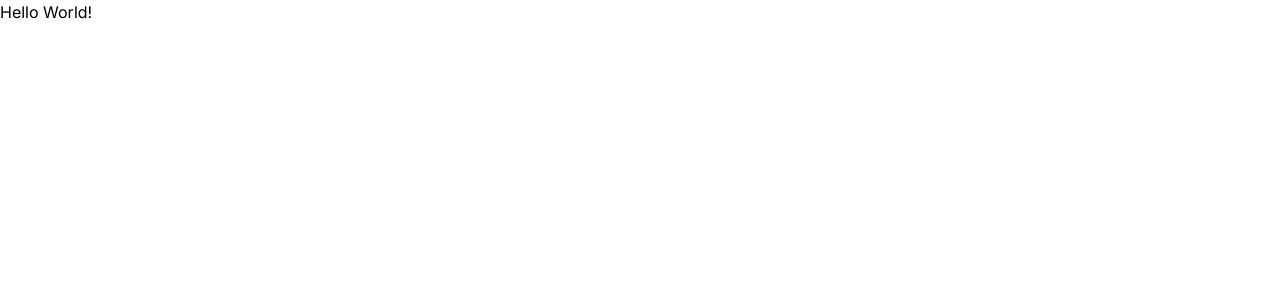
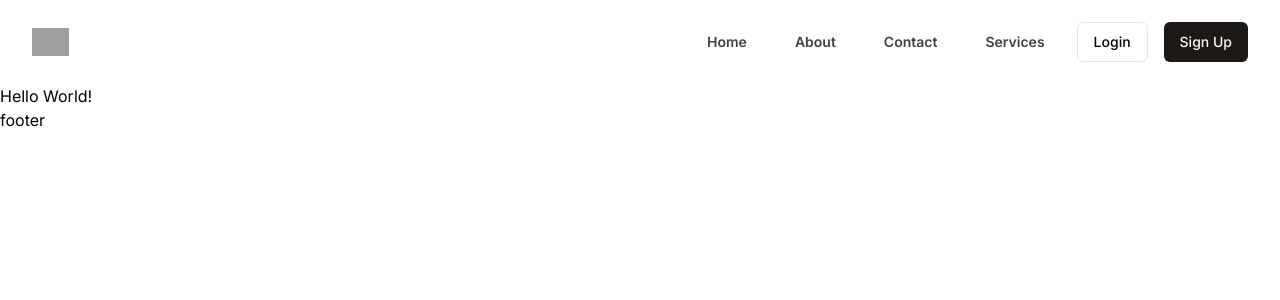
Before and after one commit to emirrtopaloglu/voip-client, a Next.js app: page / in a window 1280 px wide. Shown: the top 300 px of the page. Built offline with nearby package versions, Linux system fonts and the light colour scheme; grey boxes are pictures that could not be loaded.

Commit message:
added header component

```diff
--- a/app/layout.tsx
+++ b/app/layout.tsx
@@ -2,6 +2,8 @@ import "./globals.css";
 import type { Metadata } from "next";
 import { Inter } from "next/font/google";
 import { TooltipProvider } from "@/components/ui/tooltip";
+import { usePathname } from "next/navigation";
+import WebLayout from "@/components/layout/web/web-layout";
 
 const inter = Inter({ subsets: ["latin"] });
 
@@ -19,7 +21,7 @@ export default function RootLayout({
     <html lang="en">
       <body className={inter.className}>
         <TooltipProvider delayDuration={200} skipDelayDuration={200}>
-          {children}
+          <WebLayout>{children}</WebLayout>
         </TooltipProvider>
       </body>
     </html>
--- /dev/null
+++ b/components/layout/web/footer.tsx
@@ -0,0 +1,3 @@
+export default function Footer() {
+  return <div>footer</div>;
+}
--- /dev/null
+++ b/components/layout/web/header.tsx
@@ -0,0 +1,51 @@
+import { Button } from "@/components/ui/button";
+import Link from "next/link";
+
+type MenuItemProps = {
+  children: React.ReactNode;
+  href: string;
+};
+
+function MenuItem({ children, href }: MenuItemProps) {
+  return (
+    <li>
+      <Link
+        href={href}
+        className="font-semibold text-stone-700 py-8 px-4 flex items-center bg-white hover:bg-stone-50 duration-200 text-sm"
+      >
+        {children}
+      </Link>
+    </li>
+  );
+}
+
+export default function Header() {
+  const menus = [
+    { title: "Home", href: "/" },
+    { title: "About", href: "/about" },
+    { title: "Contact", href: "/contact" },
+    { title: "Services", href: "/services" },
+  ];
+
+  return (
+    <div className="flex justify-between items-center container mx-auto">
+      <div className="flex items-center">
+        <img
+          src="https://ehya.designspace.io/assets/images/logo.svg"
+          className="h-7"
+        />
+      </div>
+      <div className="flex items-center space-x-4">
+        <ul className="flex items-center space-x-4">
+          {menus.map((menu, index) => (
+            <MenuItem key={index} href={menu.href}>
+              {menu.title}
+            </MenuItem>
+          ))}
+        </ul>
+        <Button variant="outline">Login</Button>
+        <Button>Sign Up</Button>
+      </div>
+    </div>
+  );
+}
--- /dev/null
+++ b/components/layout/web/web-layout.tsx
@@ -0,0 +1,18 @@
+"use client";
+import { usePathname } from "next/navigation";
+import Header from "./header";
+import Footer from "./footer";
+
+export default function WebLayout({ children }: { children: React.ReactNode }) {
+  const pathname = usePathname();
+
+  if (pathname.startsWith("/admin")) return children;
+
+  return (
+    <>
+      <Header />
+      {children}
+      <Footer />
+    </>
+  );
+}
```
Also changed, not shown: components/layout/admin/navbar-main.tsx (+6 -2 lines).
